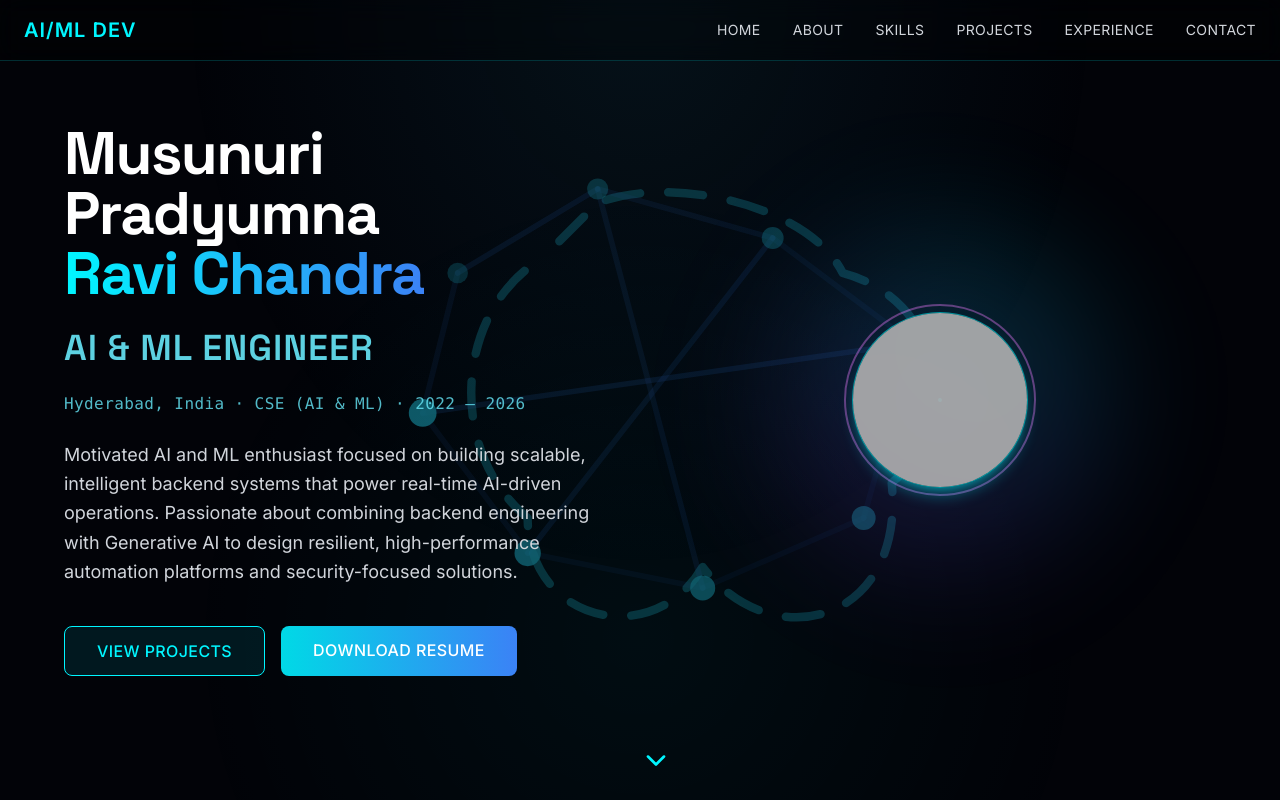
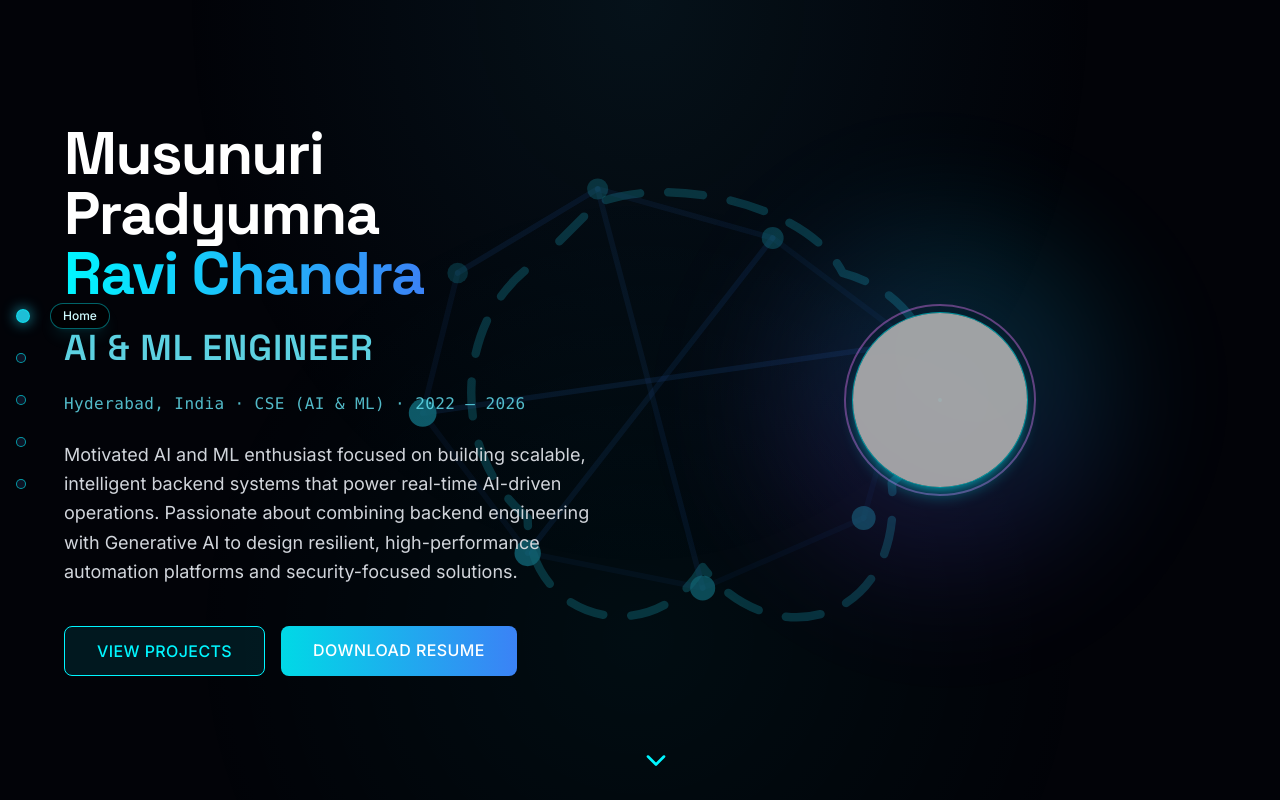
Before and after one commit to pradyu25/Portfolio, a React (Vite) app: page / in a window 1280 px wide. Shown: the top 800 px of the page. Built offline with nearby package versions, Linux system fonts and the light colour scheme; grey boxes are pictures that could not be loaded.

Commit message:
Update Navigation.tsx

```diff
--- a/src/components/Navigation.tsx
+++ b/src/components/Navigation.tsx
@@ -1,48 +1,126 @@
+import { useEffect, useState } from 'react';
 import { motion } from 'framer-motion';
 
-const navLinks = [
-  { name: 'HOME', id: 'hero' },
-  { name: 'ABOUT', id: 'about' },
-  { name: 'SKILLS', id: 'skills' },
-  { name: 'PROJECTS', id: 'projects' },
-  { name: 'EXPERIENCE', id: 'experience' },
-  { name: 'CONTACT', id: 'contact' },
+const sections = [
+  { id: 'hero', label: 'Home' },
+  { id: 'skills', label: 'Skills' },
+  { id: 'projects', label: 'Projects' },
+  { id: 'experience', label: 'Experience' },
+  { id: 'contact', label: 'Contact' },
 ];
 
-export default function Navigation() {
+export default function SideNav() {
+  const [activeSection, setActiveSection] = useState<string>('hero');
+
+  useEffect(() => {
+    const observer = new IntersectionObserver(
+      (entries) => {
+        // sort entries by intersection ratio or y-position
+        const visibleEntries = entries.filter((entry) => entry.isIntersecting);
+        if (visibleEntries.length === 0) return;
+
+        // pick the one closest to the top
+        const topMost = visibleEntries.reduce((prev, curr) =>
+          prev.boundingClientRect.top < curr.boundingClientRect.top ? prev : curr
+        );
+
+        const id = topMost.target.id;
+        if (id) setActiveSection(id);
+      },
+      {
+        // triggers when section enters middle area of screen
+        root: null,
+        rootMargin: '-40% 0px -40% 0px',
+        threshold: 0.2,
+      }
+    );
+
+    sections.forEach((section) => {
+      const el = document.getElementById(section.id);
+      if (el) observer.observe(el);
+    });
+
+    return () => observer.disconnect();
+  }, []);
+
   const scrollToSection = (id: string) => {
-    document.getElementById(id)?.scrollIntoView({ behavior: 'smooth' });
+    const el = document.getElementById(id);
+    if (!el) return;
+    el.scrollIntoView({ behavior: 'smooth', block: 'start' });
   };
 
   return (
-    <motion.nav
-      initial={{ y: -100 }}
-      animate={{ y: 0 }}
-      className="fixed top-0 left-0 right-0 z-50 backdrop-blur-md bg-black/30 border-b border-cyan-500/20"
+    <nav
+      className="
+        fixed left-4 top-1/2 -translate-y-1/2
+        hidden md:flex flex-col gap-4 z-40
+      "
+      aria-label="Section navigation"
     >
-      <div className="max-w-7xl mx-auto px-6 py-4">
-        <div className="flex justify-between items-center">
-          <motion.div
-            className="text-cyan-400 font-bold text-xl tracking-wider"
-            whileHover={{ scale: 1.05 }}
+      {sections.map((section) => {
+        const isActive = activeSection === section.id;
+        return (
+          <motion.button
+            key={section.id}
+            onClick={() => scrollToSection(section.id)}
+            className="group relative flex items-center focus:outline-none"
+            whileHover={{ x: 2 }}
           >
-            AI/ML DEV
-          </motion.div>
-          <div className="hidden md:flex gap-8">
-            {navLinks.map((link) => (
-              <motion.button
-                key={link.id}
-                onClick={() => scrollToSection(link.id)}
-                className="text-sm text-gray-300 hover:text-cyan-400 transition-colors tracking-wide"
-                whileHover={{ y: -2 }}
-                whileTap={{ scale: 0.95 }}
+            {/* Dot */}
+            <motion.div
+              className="rounded-full border border-cyan-400/60 bg-black/60"
+              initial={false}
+              animate={{
+                width: isActive ? 14 : 10,
+                height: isActive ? 14 : 10,
+                backgroundColor: isActive
+                  ? 'rgba(34,211,238,0.9)'
+                  : 'rgba(15,23,42,0.9)',
+                boxShadow: isActive
+                  ? '0 0 14px rgba(34,211,238,0.8)'
+                  : '0 0 0 rgba(0,0,0,0)',
+              }}
+              transition={{ type: 'spring', stiffness: 260, damping: 20 }}
+            />
+
+            {/* Label “pops” when active or hover */}
+            <motion.span
+              initial={{ opacity: 0, x: -8 }}
+              animate={{
+                opacity: isActive ? 1 : 0,
+                x: isActive ? 8 : -8,
+              }}
+              transition={{ duration: 0.2 }}
+              className="
+                pointer-events-none
+                ml-3 px-3 py-1 rounded-full
+                bg-black/70 border border-cyan-400/40
+                text-xs font-medium text-cyan-100
+                whitespace-nowrap shadow-lg shadow-cyan-500/10
+              "
+            >
+              {section.label}
+            </motion.span>
+
+            {/* Hover label (when not active) */}
+            {!isActive && (
+              <span
+                className="
+                  absolute left-5
+                  ml-3 px-2 py-1 rounded-full
+                  bg-black/70 border border-cyan-400/20
+                  text-[10px] text-cyan-100 whitespace-nowrap
+                  opacity-0 group-hover:opacity-100
+                  translate-x-2 group-hover:translate-x-3
+                  transition-all duration-200
+                "
               >
-                {link.name}
-              </motion.button>
-            ))}
-          </div>
-        </div>
-      </div>
-    </motion.nav>
+                {section.label}
+              </span>
+            )}
+          </motion.button>
+        );
+      })}
+    </nav>
   );
 }
```
